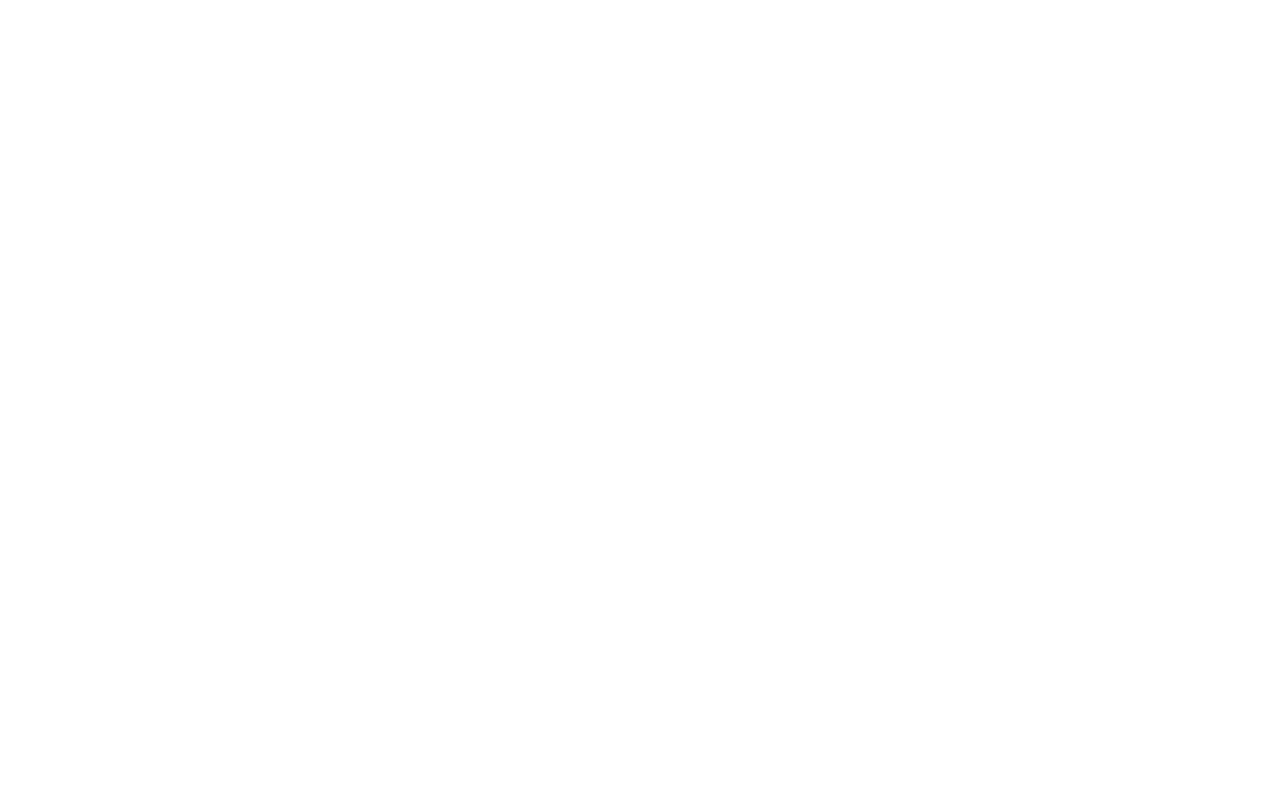
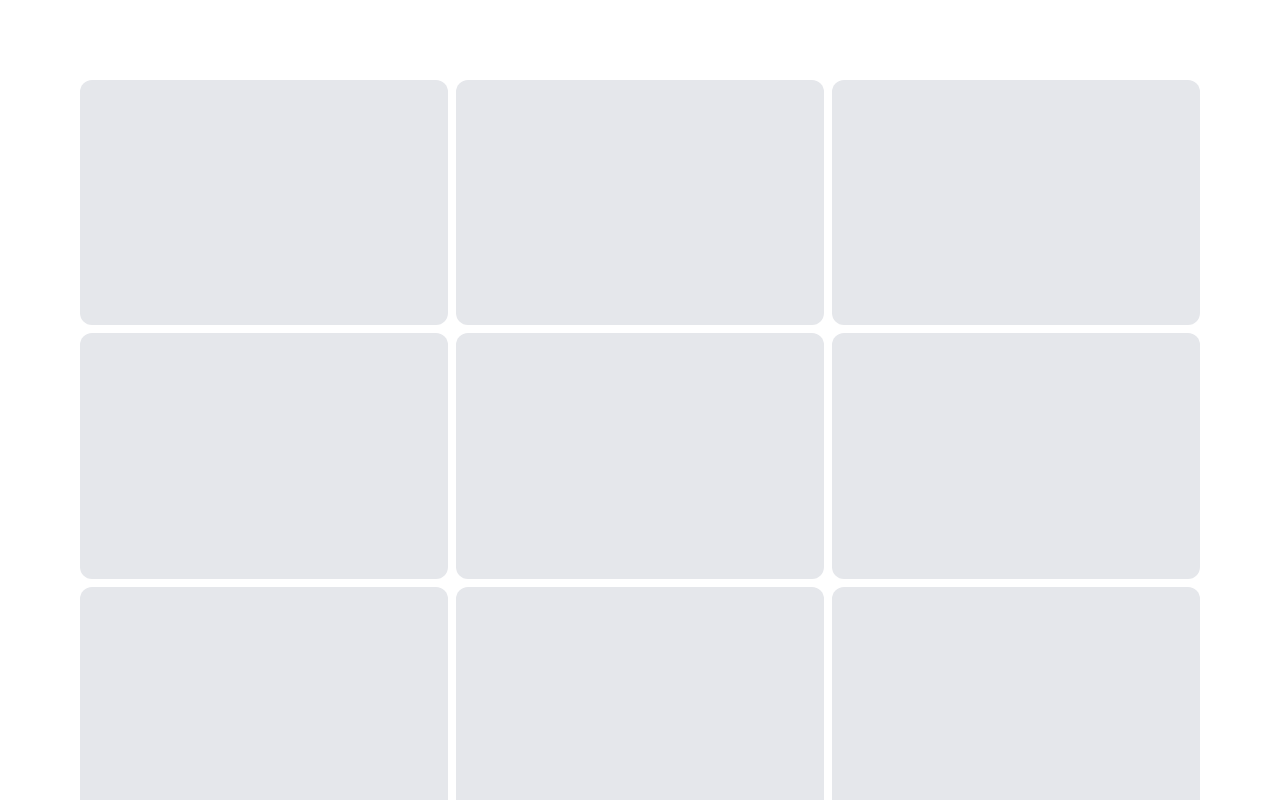
Before and after one commit to Naufal05R/nextjs-gallery, a Next.js app: page / in a window 1280 px wide. Shown: the top 800 px of the page. Built offline with nearby package versions, Linux system fonts and the light colour scheme.

Commit message:
feat: creating list

```diff
--- a/app/page.tsx
+++ b/app/page.tsx
@@ -1,5 +1,9 @@
 export default function Home() {
   return (
-    <div className="grid items-center min-h-screen p-8 pb-20 gap-16 sm:p-20"></div>
+    <main className="grid grid-cols-3 items-center p-8 pb-20 gap-2 sm:p-20">
+      {Array.from({ length: 200 }).map((_, i) => (
+        <div key={i} className="w-full aspect-[3/2] rounded-xl bg-gray-200"></div>
+      ))}
+    </main>
   );
 }
```
